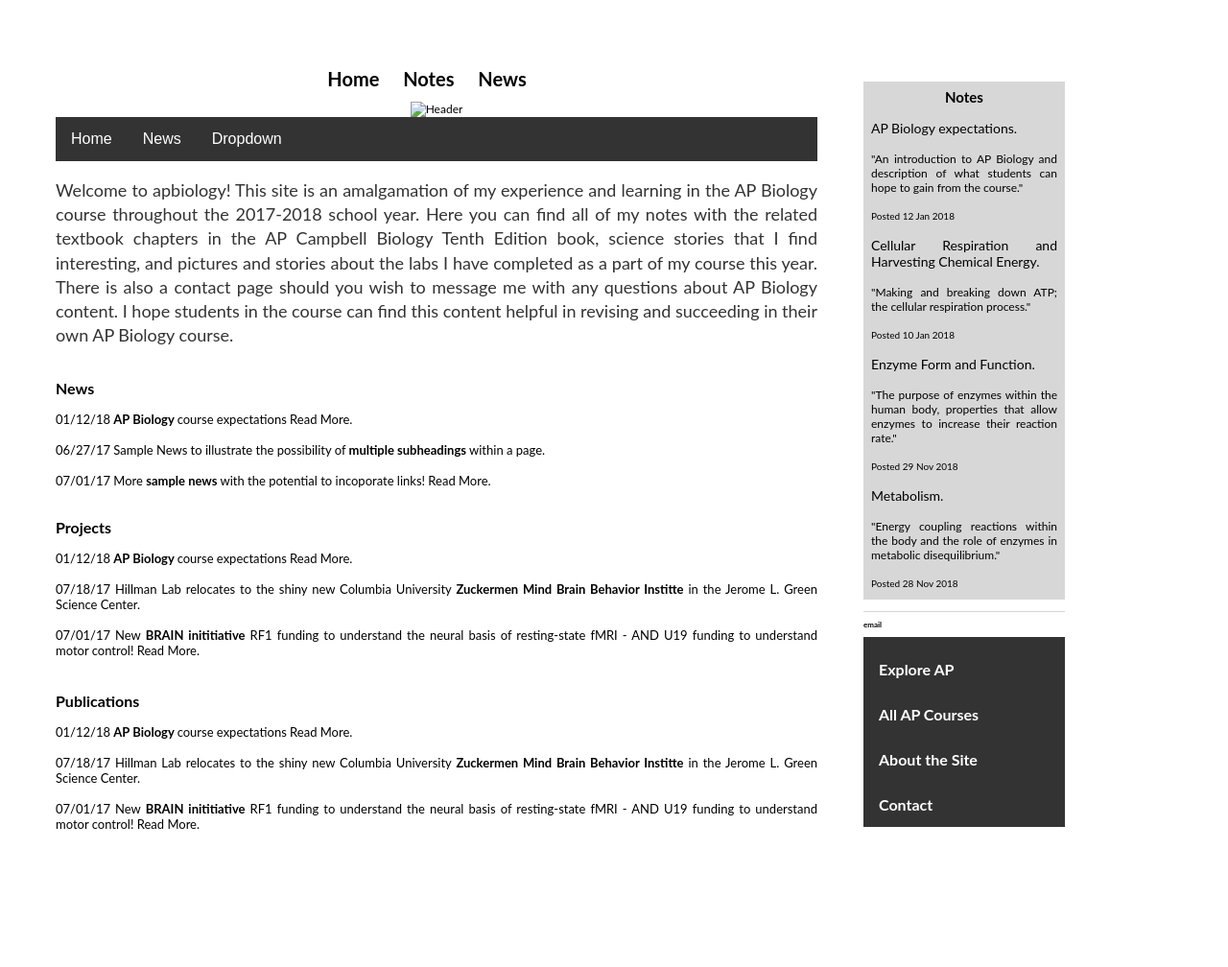
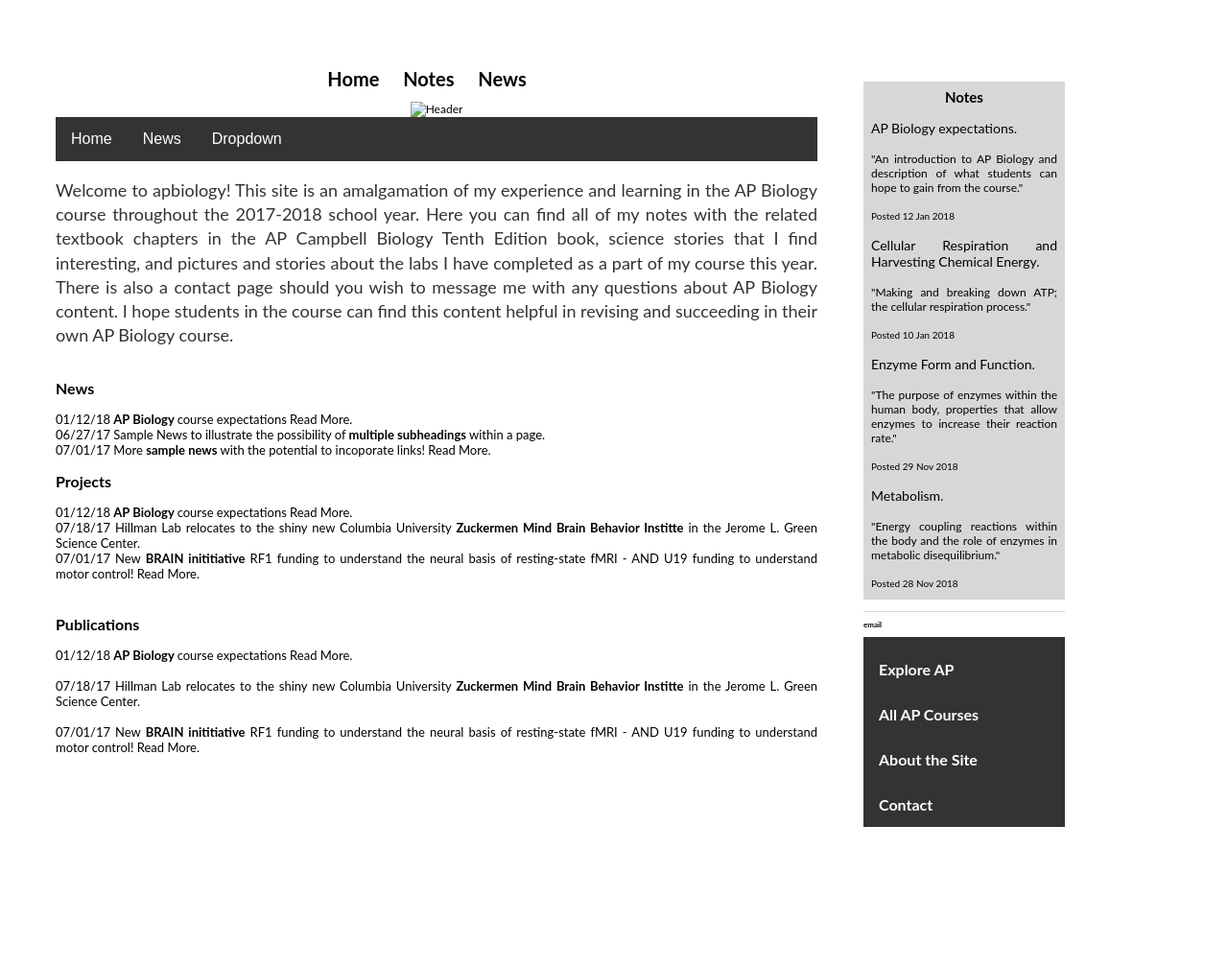
Before and after one commit to meganscarlett/meganscarlett.github.io, a Jekyll site: the page built from index.html, in a window 1280 px wide. Shown: the whole page at 96% size. Built offline with Jekyll 4.4.1, drawn with Linux system fonts in a browser that asks for light colours.

Commit message:
Update index.html

```diff
--- a/index.html
+++ b/index.html
@@ -40,11 +40,11 @@ I hope students in the course can find this content helpful in revising and succ
 			</a>
 		<br>
 		<div style="font-size: 13px">
-                    01/12/18 <strong> AP Biology </strong> course expectations <a href="https://meganscarlett.github.io/2018/01/11/ap-biology-course-expectations.html">Read More</a>.</span><span class="style17"><br>
+                    01/12/18 <strong> AP Biology </strong> course expectations <a href="https://meganscarlett.github.io/2018/01/11/ap-biology-course-expectations.html">Read More</a>.
                     <br>
-                    </i></span><span class="style3"> 06/27/17 Sample News to illustrate the possibility of <strong>multiple subheadings</strong> within a page. </span><span class="style17"><br>
+                    06/27/17 Sample News to illustrate the possibility of <strong>multiple subheadings</strong> within a page.
                     <br>
-                   </i></span><span class="style3"> 07/01/17 More <strong>sample news</strong> with the potential to incoporate links! <a href="https://meganscarlett.github.io">Read More</a>. </span><span class="style17"><br>
+                    07/01/17 More <strong>sample news</strong> with the potential to incoporate links! <a href="https://meganscarlett.github.io">Read More</a>.
                     <br>
 
 </div></div>
@@ -56,11 +56,11 @@ I hope students in the course can find this content helpful in revising and succ
 			</a>
 		<br>
 		<div style="font-size: 13px">
-                    01/12/18 <strong> AP Biology </strong> course expectations <a href="https://meganscarlett.github.io/2018/01/11/ap-biology-course-expectations.html">Read More</a>.</span><span class="style17"><br>
+                    01/12/18 <strong> AP Biology </strong> course expectations <a href="https://meganscarlett.github.io/2018/01/11/ap-biology-course-expectations.html">Read More</a>.
                     <br>
-                      <i class="fa fa-bullhorn" aria-hidden="true"></i></span><span class="style3"> 07/18/17 Hillman Lab relocates to the shiny new Columbia University <strong>Zuckermen Mind Brain Behavior Institte</strong> in the Jerome L. Green Science Center. </span><span class="style17"><br>
+                    07/18/17 Hillman Lab relocates to the shiny new Columbia University <strong>Zuckermen Mind Brain Behavior Institte</strong> in the Jerome L. Green Science Center.
                     <br>
-                   <i class="fa fa-bullhorn" aria-hidden="true"></i></span><span class="style3"> 07/01/17 New <strong>BRAIN inititiative</strong> RF1 funding to understand the neural basis of resting-state fMRI - AND U19 funding to understand motor control! <a href="https://zuckermaninstitute.columbia.edu/columbia-s-zuckerman-institute-awarded-251m-brain-initiative-drive-neuroscience-discovery">Read More</a>. </span><span class="style17"><br>
+                    07/01/17 New <strong>BRAIN inititiative</strong> RF1 funding to understand the neural basis of resting-state fMRI - AND U19 funding to understand motor control! <a href="https://zuckermaninstitute.columbia.edu/columbia-s-zuckerman-institute-awarded-251m-brain-initiative-drive-neuroscience-discovery">Read More</a>.
 
           </p>
 </div></div>
```
